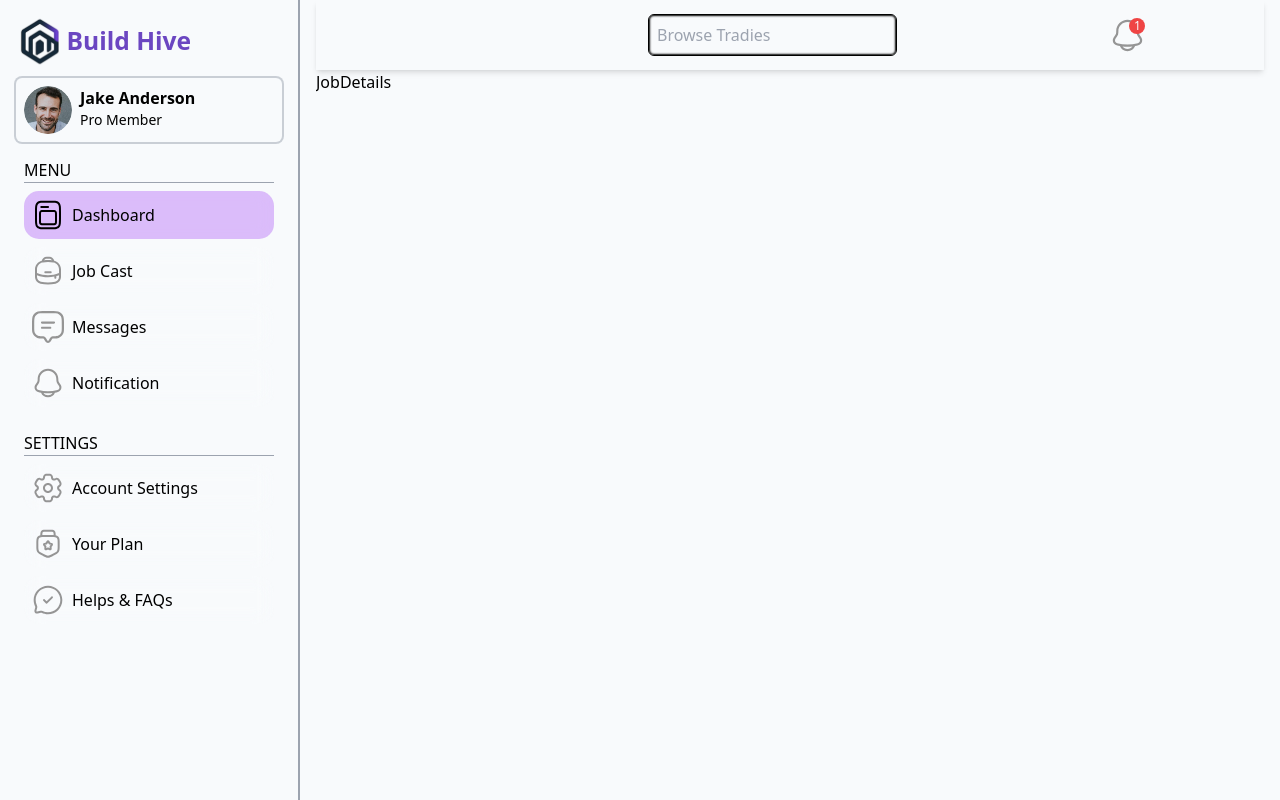
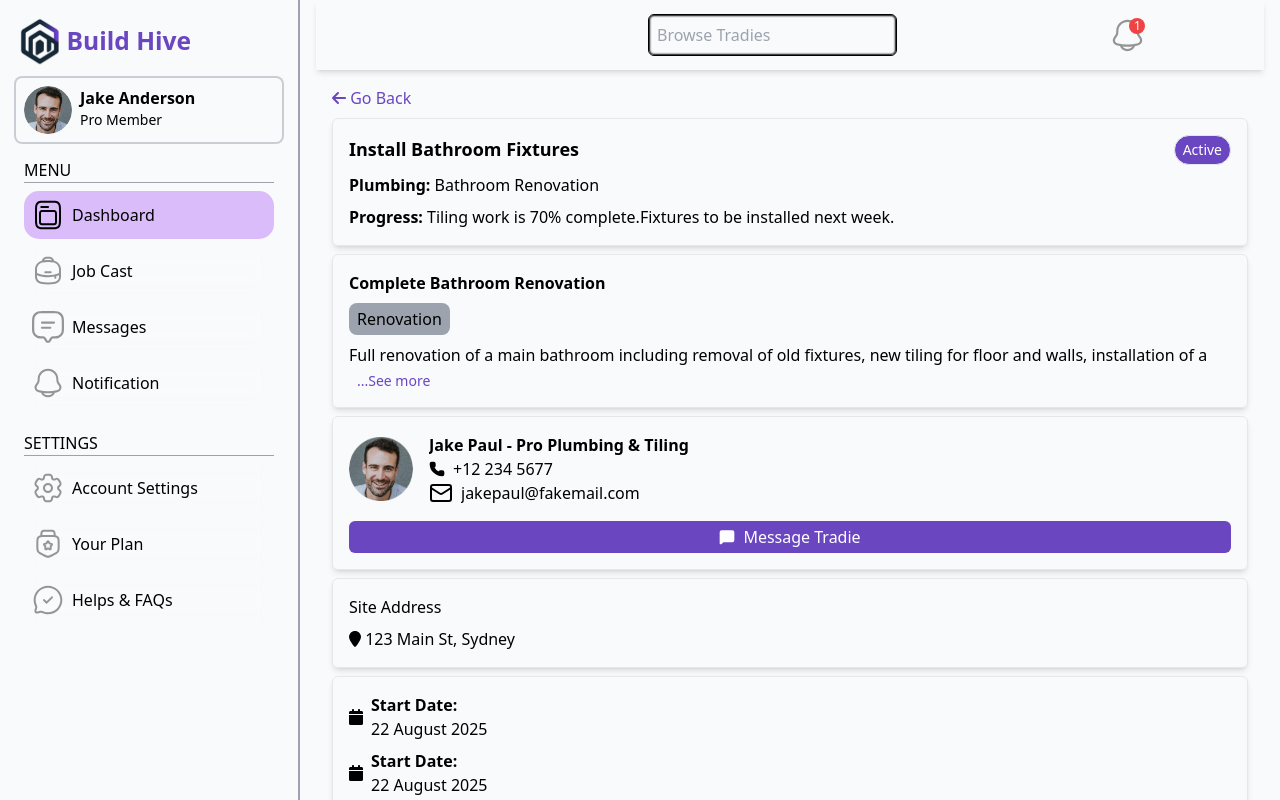
Before and after one commit to FlameGreat-1/BuildHive-Frontend, a React (Vite) app: page /app/client/home/job-details/0 in a window 1280 px wide. Built offline with nearby package versions, Linux system fonts and the light colour scheme.

Commit message:
finished current client designs

```diff
--- a/src/userRoles/client/browseTradies/TradieProfile.tsx
+++ b/src/userRoles/client/browseTradies/TradieProfile.tsx
@@ -103,10 +103,9 @@ const TradieProfile = () => {
                                         <p className={` ${showMore ? 'overflow-y-scroll pb-8 ' : 'line-clamp-[7] lg:line-clamp-[5]'} max-h-[250px]  `}>
                                             Hi, I'm Andrew, a fully licensed electrician with over 7 years of hands-on experience in residential and light commercial projects. I specialize in smart home installs, lighting upgrades, and switchboard rewiring. I take pride in neat finishes, fast turnarounds, Hi, I’m Jake a fully licensed electrician with over 7 years of hands-on experience in residential and light commercial projects. I specialize in smart home installs, lighting upgrades, and switchboard rewiring. I take pride in neat finishes, fast turnarounds
                                         </p>
-                                        {!showMore && <span
+                                        {!showMore ? <span
                                             onClick={() => setShowMore(true)}
-                                            className="text-primary-purple w-full absolute bottom-0 right-0 bg-light-white pl-2">...See more</span>}
-                                        {showMore && <span
+                                            className="text-primary-purple w-full absolute bottom-0 right-0 bg-light-white pl-2">...See more</span> : <span
                                             onClick={() => setShowMore(false)}
                                             className="text-primary-purple w-full absolute bottom-0 right-0 bg-light-white pl-2">...See less</span>}
                                     </div>
@@ -228,8 +227,8 @@ const TradieProfile = () => {
                                             (
                                                 <div className="flex flex-col items-center justify-center p-4">
                                                     <img
-                                                    className="w-24"
-                                                    src={noReviews} alt="No Reviews Yet" />
+                                                        className="w-24"
+                                                        src={noReviews} alt="No Reviews Yet" />
                                                     <p className="text-primary-purple text-md font-semibold">No Reviews Yet</p>
                                                     <p>Once this tradie completes a few jobs, you’ll see feedback from clients here.</p>
                                                 </div>
--- a/src/userRoles/client/jobManagement/JobDetails.tsx
+++ b/src/userRoles/client/jobManagement/JobDetails.tsx
@@ -1,8 +1,165 @@
+import { useState } from "react";
+import profilePic from '@/assets/images/profilePic.png'
+import { Clipboard, ClipboardList, Clock, Mail, MessageSquare, Phone } from "lucide-react";
+import { FontAwesomeIcon } from "@fortawesome/react-fontawesome";
+import { faCalendar, faLocationPin, faPaperclip } from "@fortawesome/free-solid-svg-icons";
+import parseDate from "@/utils/parseDate";
+import GoBackBtn from "@/generalComponents/goBackBtn";
+
+
 
 const JobDetails = () => {
-  return (
-    <div>JobDetails</div>
-  )
+
+    const [details, setDetails] = useState({
+        status: 'active'
+    })
+
+    const cancelJob = () => {
+        setDetails({ status: 'closed' })
+    }
+    const [showMore, setShowMore] = useState(false)
+
+    return (
+        <div className="flex flex-col w-full p-4 gap-2">
+            <GoBackBtn />
+            <div className="flex flex-col w-full gap-2 rounded-md shadow-md border p-4">
+                <div className="flex justify-between">
+                    <h3 className="font-semibold text-md md:text-lg">Install Bathroom Fixtures </h3>
+                    <p className={`${details.status === 'active' || details.status === 'in progress' ? 'bg-primary-purple text-white' : 'bg-gray-300'} capitalize border p-1 px-2 rounded-[20px] text-sm md:text-md`}>{details.status ?? 'In Progress'}</p>
+                </div>
+                <p><b>Plumbing:</b> Bathroom Renovation</p>
+                <p><b>Progress:</b> Tiling work is 70% complete.Fixtures to be installed next week.</p>
+            </div>
+            {/* SECOND SECTION */}
+            <div className="flex flex-col w-full gap-2 rounded-md shadow-md border p-4">
+                <p className="font-semibold">Complete Bathroom Renovation</p>
+                <div className="flex flex-wrap gap-2">
+                    <p className="bg-gray-400 rounded-lg p-1 px-2 ">Renovation</p>
+                </div>
+                <div className="relative">
+                    <p className={`${showMore ? 'overflow-y-scroll hide-scroll' : 'line-clamp-2'}`}>
+                        Full renovation of a main bathroom including removal of old fixtures, new tiling for floor and walls, installation of a new shower, bathtub,
+                    </p>
+                    {!showMore ? <span
+                        onClick={() => setShowMore(true)}
+                        className="text-primary-purple text-sm w-full absolute bottom-0 right-0 bg-light-white pl-2">...See more</span>
+                        :
+                        <span
+                            onClick={() => setShowMore(false)}
+                            className="text-primary-purple text-sm w-full absolute bottom-0 right-0 bg-light-white pl-2">...See less</span>
+                    }
+                </div>
+            </div>
+            {/* THIRD SECTION */}
+            <div className="flex flex-col w-full gap-4 rounded-md shadow-md border p-4">
+                <div className="flex gap-4 w-full">
+                    <img className="object-center object-contain w-16 rounded-[50%] " src={profilePic} alt="" />
+                    <div className="flex flex-col w-full max-w-[90%]">
+                        <p className="font-semibold w-full truncate  overflow-hidden max-w-[80%]">Jake Paul - Pro Plumbing & Tiling</p>
+                        <p className="flex items-center gap-2"><Phone size={16} fill="black" /> +12 234 5677</p>
+                        <div className="flex items-center w-full gap-2 truncate max-w-[80%]"><Mail /> <p className="truncate">jakepaul@fakemail.com</p></div>
+                    </div>
+                </div>
+                <p className="flex gap-2 items-center w-full bg-primary-purple p-1 px-2 rounded-md justify-center text-white"><MessageSquare fill="white" size={16} /> Message Tradie</p>
+            </div>
+            {/* FOURTH SECTION */}
+            <div className="flex flex-col gap-2 rounded-md shadow-md border p-4">
+                <p>Site Address</p>
+                <p><FontAwesomeIcon icon={faLocationPin} className=" text-black" /> 123 Main St, Sydney</p>
+            </div>
+            {/* FIFTH SECTION */}
+            <div className="flex flex-col gap-2 rounded-md shadow-md border p-4">
+                <div className="flex items-center gap-2">
+                    <FontAwesomeIcon icon={faCalendar} />
+                    <div className="flex flex-col">
+                        <p className="font-semibold">Start Date:</p>
+                        <p>{parseDate(new Date())}</p>
+                    </div>
+                </div>
+                <div className="flex items-center gap-2">
+                    <FontAwesomeIcon icon={faCalendar} />
+                    <div className="flex flex-col">
+                        <p className="font-semibold">Start Date:</p>
+                        <p>{parseDate(new Date())}</p>
+                    </div>
+                </div>
+                <div className="flex flex-col ml-4">
+                    <p>Budget:</p>
+                    <p>$1,200</p>
+                </div>
+            </div>
+            {/* SIXTH SECTION */}
+            <div className="flex flex-col gap-2 rounded-md shadow-md border p-4">
+                <p>Materials & Hours</p>
+                <div className="flex gap-2">
+                    <ClipboardList />
+                    <div className="flex flex-col">
+                        <p className="font-semibold">Materials Used:</p>
+                        <div className="text-sm md:text-md">
+                            <p>New toilet</p>
+                            <p>Vanity unit (Oak finish)</p>
+                            <p>Ceramic sink & Faucet</p>
+                        </div>
+                    </div>
+                </div>
+                <div className="flex gap-2">
+                    <Clock />
+                    <div className="flex flex-col">
+                        <p className="font-semibold">Hours worked</p>
+                        <p>18 hours <span className="italic text-sm md:text-md">(As of {parseDate(new Date())})</span></p>
+                    </div>
+                </div>
+            </div>
+            {/* SEVENTH SECTION */}
+            <div className="flex flex-col gap-2 rounded-md shadow-md border p-4 w-full">
+                <p className="font-semibold">Notes & Attachments</p>
+                <div className="flex items-start gap-2">
+                    <Clipboard size={50} />
+                    <div className="flex flex-col">
+                        <p className="font-semibold">Job Notes</p>
+                        <p className="text-sm md:text-md">Lorem ipsum dolor sit amet consectetur adipisicing elit. Maxime sit dicta nostrum dolores eius nemo perspiciatis, harum quis saepe nobis.</p>
+                    </div>
+                </div>
+                <div className="flex flex-col gap-2 rounded-md shadow-md border p-4 w-full max-w-[550px]">
+                    <p><FontAwesomeIcon icon={faPaperclip} /> Attachments (4)</p>
+                    {/* <div className={`max-w-full bg-white overflow-hidden  p-4 max-h-[60vh] `}>
+                            {<img src={licenceDetails.licenceDetails?.license ?? '/'} alt="Uploaded Image" className="w-full object-cover max-h-[60dvh]" />}
+                            {uploadedFile && uploadedFile.type ==='application/pdf' && <embed src={preview} type="application/pdf" width='100%' height='300px' className="overflow-hidden" />}
+                        </div> */}
+
+                    {/* PREVIEW SECTION */}
+                    <div className="flex w-full gap-4  hide-scroll overflow-x-auto">
+                        <div className="flex flex-col items-center">
+                            <p className="w-48 h-24 bg-slate-500 rounded-lg"></p>
+                            <p>document</p>
+                        </div>
+                        <div className="flex flex-col items-center">
+                            <p className="w-48 h-24 bg-slate-500 rounded-lg"></p>
+                            <p>document</p>
+                        </div>
+                        <div className="flex flex-col items-center">
+                            <p className="w-48 h-24 bg-slate-500 rounded-lg"></p>
+                            <p>document</p>
+                        </div>
+                        <div className="flex flex-col items-center">
+                            <p className="w-48 h-24 bg-slate-500 rounded-lg"></p>
+                            <p>document</p>
+                        </div>
+                    </div>
+                </div>
+            </div>
+            {/* BUTTONS SECTION */}
+            <div className="flex flex-wrap justify-center gap-2 rounded-md shadow-md border p-4">
+                <button type="button" className={`${details.status !== 'active' && 'pointer-events-none opacity-50'} bg-primary-purple text-white w-full max-w-[300px] `}>Edit Job Details</button>
+                <button type="button" className="text-black bg-light-white w-full max-w-[300px] border-black border">View Quotes</button>
+                <button
+                    onClick={cancelJob}
+                    type="button"
+                    className="text-black bg-red-500 w-full max-w-[300px] border-black border">Cancel Job</button>
+                {/* <button type="button">Job</button> */}
+            </div>
+        </div>
+    )
 }
 
 export default JobDetails
--- a/src/userRoles/client/jobManagement/components/jobComponent.tsx
+++ b/src/userRoles/client/jobManagement/components/jobComponent.tsx
@@ -19,7 +19,7 @@ const JobComponent = ({ title, status, category, invoiced, materialsOrdered, pos
         <div className="p-4 flex flex-col gap-3 w-full max-w-[300px] md:max-w-[280px] shadow-md rounded-md border " >
             <div className="flex justify-between ">
                 <p className="font-bold text-primary-purple text-lg  md:text-xl">{title}</p>
-                <p className={`${status === 'active' ? 'bg-primary-purple text-white' : 'bg-gray-300' } capitalize border p-1 px-2 rounded-[20px] text-sm md:text-md`}>{status}</p>
+                <p className={`${status === 'active' || status === 'in progress' ? 'bg-primary-purple text-white' : 'bg-gray-300' } capitalize border p-1 px-2 rounded-[20px] text-sm md:text-md`}>{status}</p>
             </div>
             <p>{category}</p>
             <p><FontAwesomeIcon icon={faCalendar} /> {parseDate(postedOn)}</p>
--- a/src/userRoles/client/postJobs/JobPosted.tsx
+++ b/src/userRoles/client/postJobs/JobPosted.tsx
@@ -34,7 +34,7 @@ const JobPosted = () => {
                     <PurpleBtn
                         upperCase="false"
                         text="View My Jobs"
-                        click={()=>navigate('../home/my-jobs')}
+                        click={()=>navigate('../home/job-management')}
                     />
                     <Link
                     to={'../home/browse-tradies'}
```
